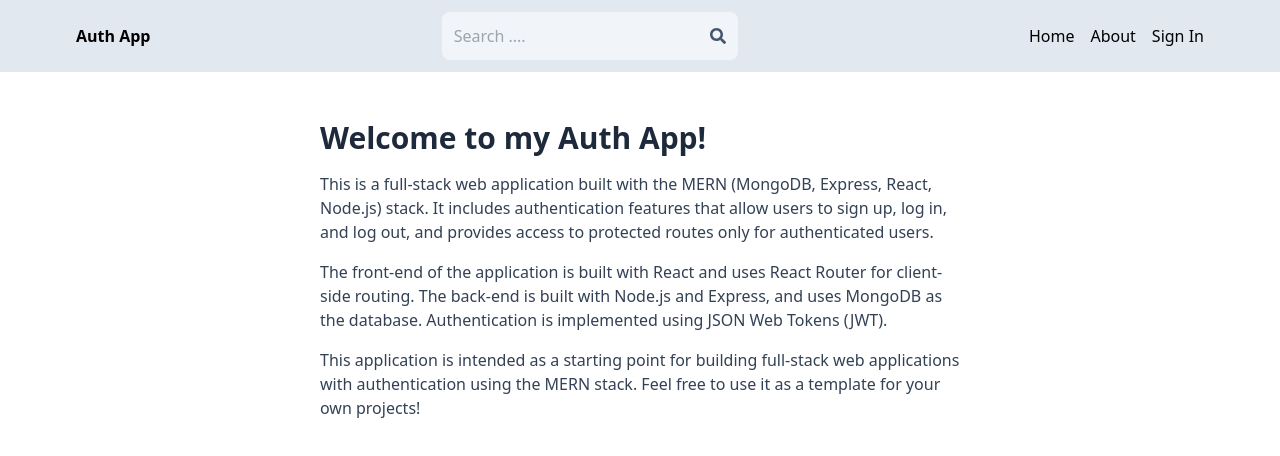
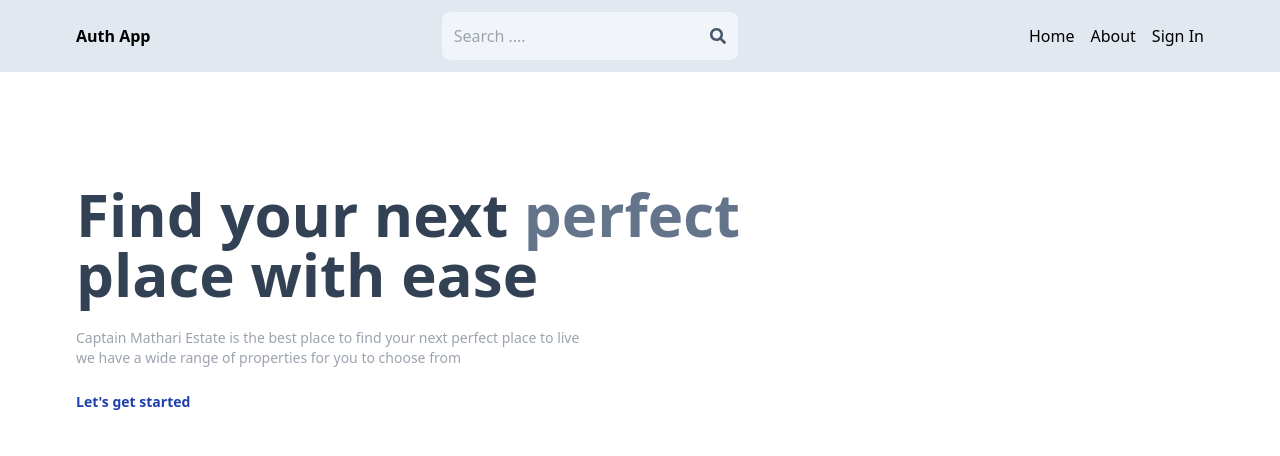
Before and after one commit to immanuelmathari/mernone, a React (Vite) app in the folder client/: page / in a window 1280 px wide. Shown: the top 456 px of the page. Built offline with nearby package versions, Linux system fonts and the light colour scheme; no server answers.

Commit message:
complete home page

```diff
--- a/client/src/pages/Home.jsx
+++ b/client/src/pages/Home.jsx
@@ -1,28 +1,142 @@
-import React from 'react';
+import React, { useEffect, useState } from 'react';
+import { Link } from 'react-router-dom';
+import { Swiper, SwiperSlide } from 'swiper/react';
+import SwiperCore from 'swiper';
+import { Navigation } from 'swiper/modules';
+import 'swiper/css/bundle';
+import ListingCard from '../components/ListingCard';
 
 export default function Home() {
+  const [offerListings, setOfferListings] = useState([]);
+  const [saleListings, setSaleListings] = useState([]);
+  const [rentListings, setRentListings] = useState([]);
+  SwiperCore.use([Navigation]);
+  console.log(saleListings);
+
+  useEffect(() => {
+    const fetchOfferListings = async () => {
+      try{
+        const res = await fetch('/api/listing/get?offer=true&limit=4');
+        const data = await res.json();
+        setOfferListings(data);
+        // call the next function
+        fetchRentListing();
+      }catch(error)
+      {
+        console.log(error);
+      }
+    }
+    const fetchRentListing = async () => {
+      try{
+        const res = await fetch('/api/listing/get?type=rent&limit=4');
+        const data = await res.json();
+        setRentListings(data);
+        fetchSaleListing();
+      }catch(error)
+      {
+        console.log(error);
+      }
+    }
+
+    const fetchSaleListing = async () => {
+      try{
+        const res =await fetch('/api/listing/get?type=sale&limit=4');
+        const data = await res.json();
+        setSaleListings(data);
+      } catch(error)
+      {
+        console.log(error);
+      }
+    }
+    fetchOfferListings();
+  }, []);
+
   return (
-    <div className='px-4 py-12 max-w-2xl mx-auto'>
-      <h1 className='text-3xl font-bold  mb-4 text-slate-800'>
-        Welcome to my Auth App!
-      </h1>
-      <p className='mb-4 text-slate-700'>
-        This is a full-stack web application built with the MERN (MongoDB,
-        Express, React, Node.js) stack. It includes authentication features that
-        allow users to sign up, log in, and log out, and provides access to
-        protected routes only for authenticated users.
-      </p>
-      <p className='mb-4 text-slate-700'>
-        The front-end of the application is built with React and uses React
-        Router for client-side routing. The back-end is built with Node.js and
-        Express, and uses MongoDB as the database. Authentication is implemented
-        using JSON Web Tokens (JWT).
-      </p>
-      <p className='mb-4 text-slate-700'>
-        This application is intended as a starting point for building full-stack
-        web applications with authentication using the MERN stack. Feel free to
-        use it as a template for your own projects!
-      </p>
+    <div>
+      {/* top */}
+      <div className='flex flex-col gap-6 py-28 px-3 max-w-6xl mx-auto'>
+        <h1 className='text-slate-700 font-bold text-3xl lg:text-6xl'>
+          Find your next <span className='text-slate-500'>perfect</span> <br/> place with ease
+        </h1>
+        <div className='text-gray-400 text-xs sm:text-sm'>Captain Mathari Estate is the best place to find your next perfect place to live <br/> we have a wide
+        range of properties for you to choose from</div>
+        <Link to={'/search'} className='text-xs sm:text-sm text-blue-800 font-bold hover:underline'>
+          Let's get started
+        </Link>
+
+      </div>
+
+      {/* swipper */}
+
+      <Swiper navigation>
+
+      {
+        offerListings && offerListings.length > 0 && offerListings.map((listing) => (
+          <SwiperSlide>
+            {/* swiper doesnt work with the normal style its like css */}
+            <div style={{background: `url(${listing.imageUrls[0]}) center no-repeat`, backgroundSize: "cover"}} className='h-[500px]' key={listing._id}>
+
+            </div>
+          </SwiperSlide>
+        ))
+      }
+
+      </Swiper>
+
+      {/* listing results for offer, sale and rent */}
+      <div className='max-w-6xl mx-auto p-3 flex flex-col gap-8 my-10'>
+        {offerListings && offerListings.length > 0 && (
+          <div>
+            <div className='my-3'>
+              <h2 className='text-2xl font-semibold text-slate-600'>
+                Recent Offers
+              </h2>
+              <Link to={'/search?offer=true'} className='text-sm text-blue-800 hover:underline'>
+                Show more offers
+              </Link>
+            </div>
+            <div className='flex flex-wrap gap-4'>
+              {offerListings.map((listing) => (
+                <ListingCard listing={listing} key={listing._id} />
+              ))}
+            </div>
+          </div>
+        )}
+        {rentListings && rentListings.length > 0 && (
+          <div>
+            <div className='my-3'>
+              <h2 className='text-2xl font-semibold text-slate-600'>
+                Recent Places for rent
+              </h2>
+              <Link to={'/search?type=rent'} className='text-sm text-blue-800 hover:underline'>
+                Show more places for rent
+              </Link>
+            </div>
+            <div className='flex flex-wrap gap-4'>
+              {rentListings.map((listing) => (
+                <ListingCard listing={listing} key={listing._id} />
+              ))}
+            </div>
+          </div>
+        )}
+        {saleListings && saleListings.length > 0 && (
+          <div>
+            <div className='my-3'>
+              <h2 className='text-2xl font-semibold text-slate-600'>
+                Recent Places for sale
+              </h2>
+              <Link to={'/search?type=sale'} className='text-sm text-blue-800 hover:underline'>
+                Show more places for sale
+              </Link>
+            </div>
+            <div className='flex flex-wrap gap-4'>
+              {saleListings.map((listing) => (
+                <ListingCard listing={listing} key={listing._id} />
+              ))}
+            </div>
+          </div>
+        )}
+      </div>
     </div>
   );
 }
```
